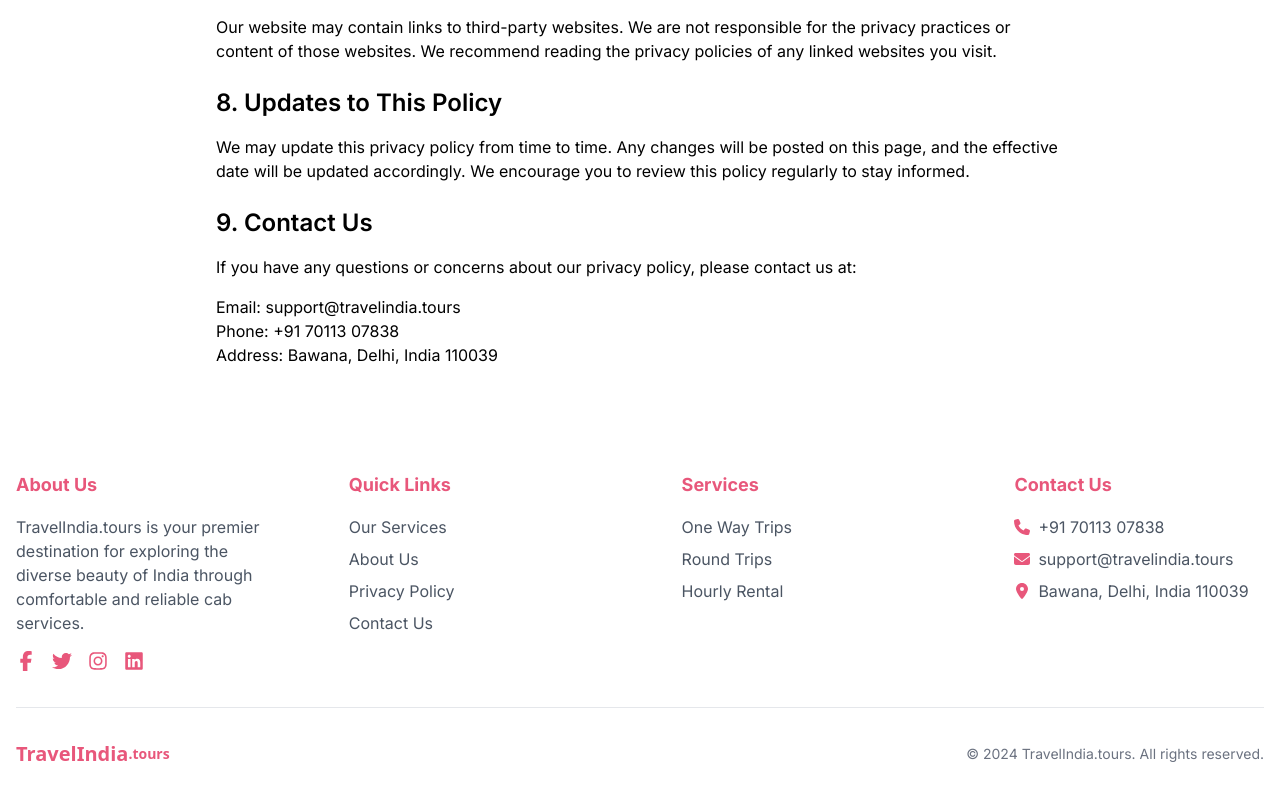
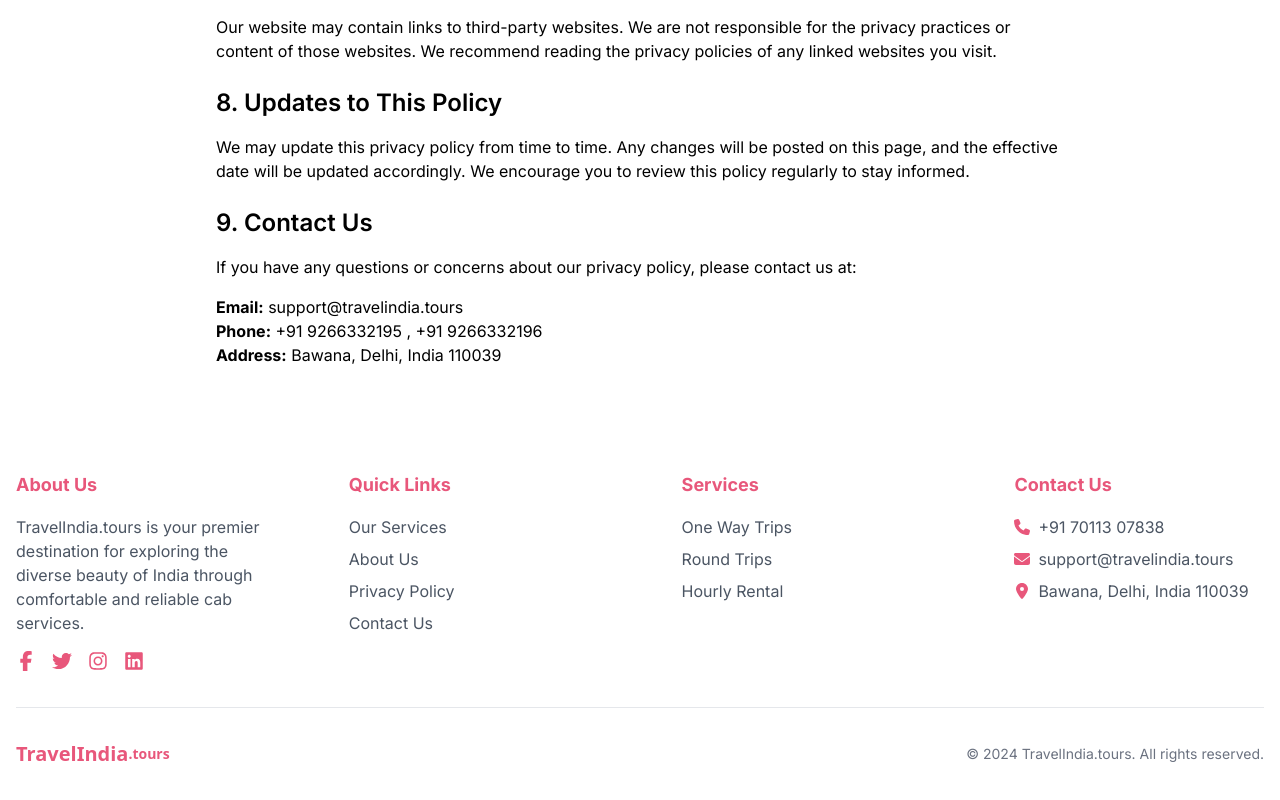
Before and after one commit to ldhiman/travel-agency-test, a Next.js app: page /policy in a window 1280 px wide. Shown: the part 1585-2385 px from the top of the page. Built offline with nearby package versions, Linux system fonts and the light colour scheme; no server answers; a web font is replaced by a local one.

Commit message:
Update page.jsx

```diff
--- a/src/app/policy/page.jsx
+++ b/src/app/policy/page.jsx
@@ -126,10 +126,17 @@ export default function Policy() {
         contact us at:
       </p>
       <ul className="list-none pl-0 mb-4">
-        <li>Email:  support@travelindia.tours </li>
-        <li>Phone: +91 70113 07838 </li>
-        <li>Address:  Bawana, Delhi, India 110039 </li>
+        <li>
+          <strong>Email:</strong> support@travelindia.tours
+        </li>
+        <li>
+          <strong>Phone:</strong> {`+91 9266332195 , +91 9266332196 `}
+        </li>
+        <li>
+          <strong>Address:</strong> Bawana, Delhi, India 110039
+        </li>
       </ul>
+
     </div>
   );
 }
```
